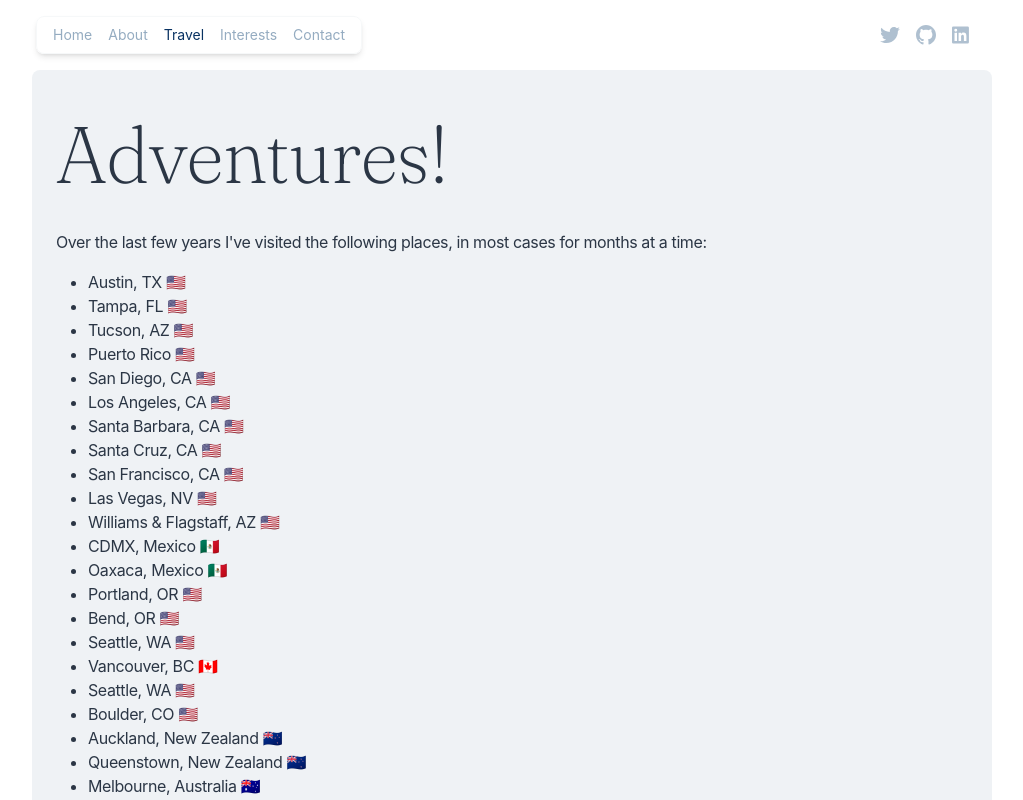
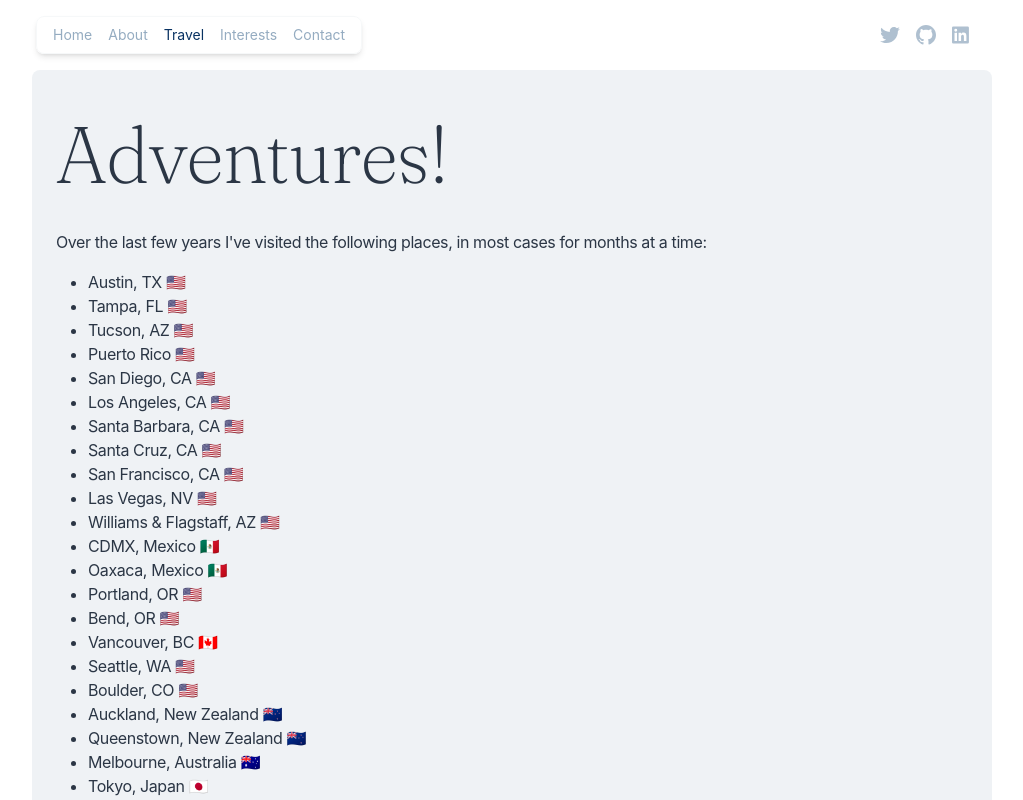
Before and after one commit to om154/omurray.dev, a React (Create React App) app: page /travel in a window 1280 px wide. Shown: the top 800 px of the page, without its empty margins (128-1151 px from the left). Built offline with nearby package versions, Linux system fonts and the light colour scheme; no server answers; a web font is replaced by a local one.

Commit message:
remove duplicate location

```diff
--- a/src/components/Travel/index.tsx
+++ b/src/components/Travel/index.tsx
@@ -31,7 +31,6 @@ const Travel = () => (
               <li>Oaxaca, Mexico 🇲🇽</li>
               <li>Portland, OR 🇺🇸</li>
               <li>Bend, OR 🇺🇸</li>
-              <li>Seattle, WA 🇺🇸</li>
               <li>Vancouver, BC 🇨🇦</li>
               <li>Seattle, WA 🇺🇸</li>
               <li>Boulder, CO 🇺🇸</li>
```
